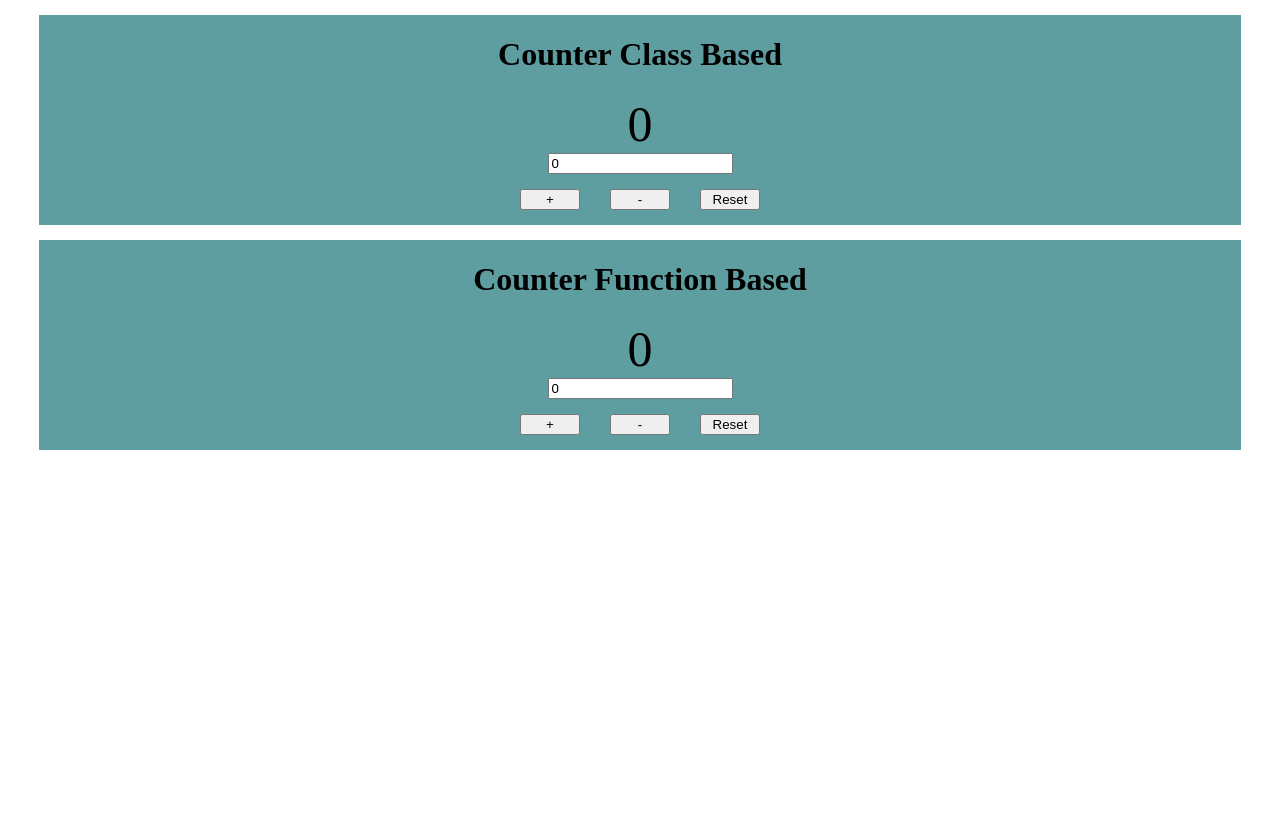
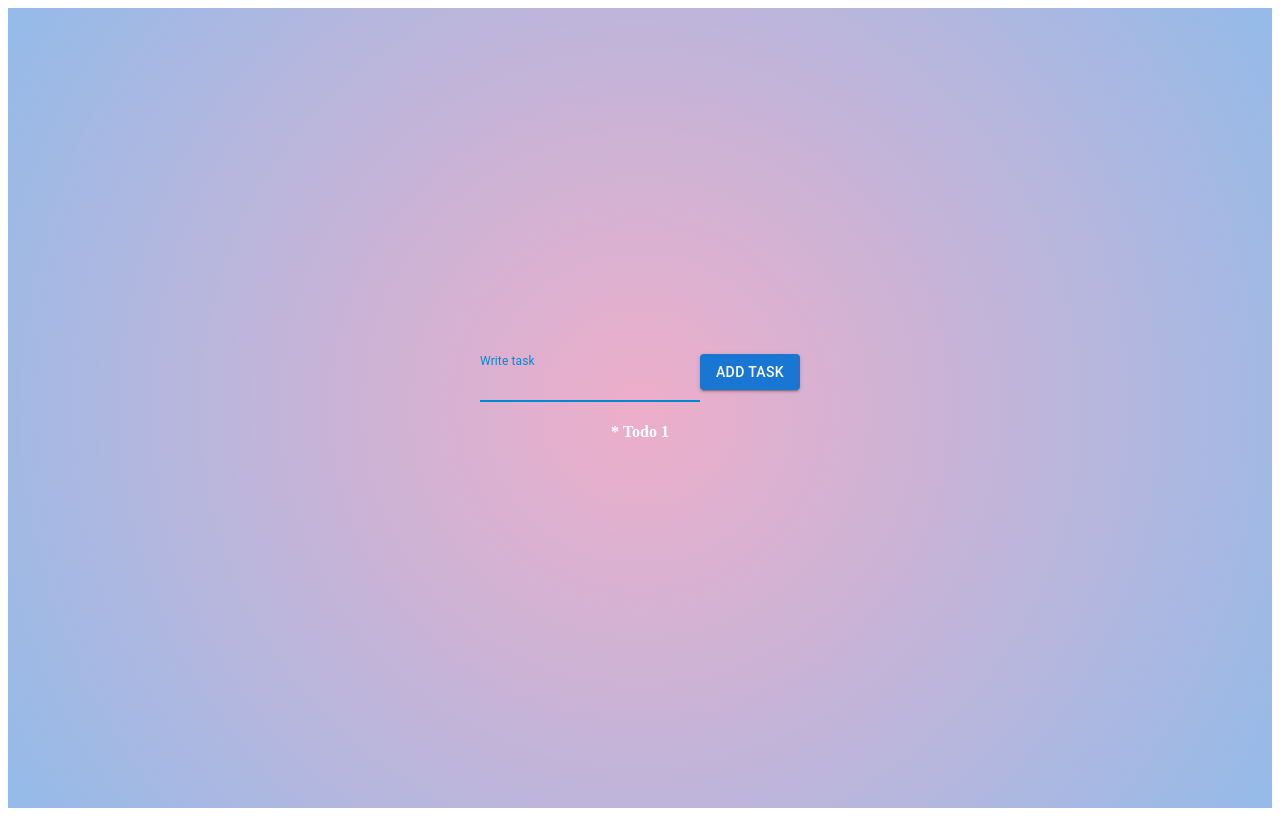
Before and after one commit to AzharKazhikarim/one-lab-hw, a React (Create React App) app: page / in a window 1280 px wide. Built offline with nearby package versions, Linux system fonts and the light colour scheme.

Commit message:
refactor: files naming change

```diff
--- a/package.json
+++ b/package.json
@@ -3,6 +3,10 @@
   "version": "0.1.0",
   "private": true,
   "dependencies": {
+    "@emotion/react": "^11.9.0",
+    "@emotion/styled": "^11.8.1",
+    "@material-ui/icons": "^4.11.3",
+    "@mui/material": "^5.6.1",
     "@testing-library/jest-dom": "^5.16.4",
     "@testing-library/react": "^13.0.1",
     "@testing-library/user-event": "^13.5.0",
--- a/public/index.html
+++ b/public/index.html
@@ -1,29 +1,18 @@
 <!DOCTYPE html>
 <html lang="en">
 <head>
-    <meta charset="utf-8" />
-    <link rel="icon" href="%PUBLIC_URL%/favicon.ico" />
-    <meta name="viewport" content="width=device-width, initial-scale=1" />
-    <meta name="theme-color" content="#000000" />
+    <meta charset="utf-8"/>
+    <link rel="icon" href="%PUBLIC_URL%/favicon.ico"/>
+    <meta name="viewport" content="width=device-width, initial-scale=1"/>
+    <meta name="theme-color" content="#000000"/>
     <meta
             name="description"
             content="Web site created using create-react-app"
     />
-    <link rel="apple-touch-icon" href="%PUBLIC_URL%/logo192.png" />
-    <!--
-      manifest.json provides metadata used when your web app is installed on a
-      user's mobile device or desktop. See https://developers.google.com/web/fundamentals/web-app-manifest/
-    -->
-    <link rel="manifest" href="%PUBLIC_URL%/manifest.json" />
-    <!--
-      Notice the use of %PUBLIC_URL% in the tags above.
-      It will be replaced with the URL of the `public` folder during the build.
-      Only files inside the `public` folder can be referenced from the HTML.
+    <link rel="apple-touch-icon" href="%PUBLIC_URL%/logo192.png"/>
 
-      Unlike "/favicon.ico" or "favicon.ico", "%PUBLIC_URL%/favicon.ico" will
-      work correctly both with client-side routing and a non-root public URL.
-      Learn how to configure a non-root public URL by running `npm run build`.
-    -->
+    <link rel="manifest" href="%PUBLIC_URL%/manifest.json"/>
+
     <title>React App</title>
 </head>
 <body>
--- a/src/App.css
+++ b/src/App.css
@@ -1,38 +1,18 @@
 .App {
+  display: flex;
+  align-items: center;
+  justify-content: center;  background: rgb(238,174,202);
+  background: radial-gradient(circle, rgba(238,174,202,1) 0%, rgba(148,187,233,1) 100%);
+  height: 100vh;
   text-align: center;
 }
-
-.App-logo {
-  height: 40vmin;
-  pointer-events: none;
+.todo-container{
+  background-color: white;
+  padding: 18px;
+  border-radius: 8px;
 }
-
-@media (prefers-reduced-motion: no-preference) {
-  .App-logo {
-    animation: App-logo-spin infinite 20s linear;
-  }
+.todo-wrapper{
+  display: flex;
+  align-items: center;
+  flex-direction: column;
 }
-
-.App-header {
-  background-color: #282c34;
-  min-height: 100vh;
-  display: flex;
-  flex-direction: column;
-  align-items: center;
-  justify-content: center;
-  font-size: calc(10px + 2vmin);
-  color: white;
-}
-
-.App-link {
-  color: #61dafb;
-}
-
-@keyframes App-logo-spin {
-  from {
-    transform: rotate(0deg);
-  }
-  to {
-    transform: rotate(360deg);
-  }
-}
--- a/src/App.tsx
+++ b/src/App.tsx
@@ -1,14 +1,14 @@
 import './App.css';
-import ClassBasedCounter from './hw1/ClassBasedCounter';
-import FunctionBasedCounter from './hw1/FunctionBasedCounter';
+import TodoList from "./lecture2/TodoList";
 
 function App() {
-  return (
-    <div className="App">
-    <ClassBasedCounter/>
-    <FunctionBasedCounter/>
-    </div>
-  );
+    return (
+        <div className="App">
+            <TodoList/>
+            {/*<ClassBasedCounter/>*/}
+            {/*<FunctionBasedCounter/>*/}
+        </div>
+    );
 }
 
 export default App;
--- /dev/null
+++ b/src/hw2/Todo.tsx
@@ -0,0 +1,6 @@
+const Todo = () => {
+    return (
+        <>
+        </>
+    )
+}
--- /dev/null
+++ b/src/lecture2/TodoList.tsx
@@ -0,0 +1,39 @@
+import {FC, useState} from "react";
+import {Button, TextField} from "@mui/material";
+
+const TodoList: FC = () => {
+    const [inputValue, setInputValue] = useState("");
+    const [todo, setTodos] = useState([{
+        id: 1,
+        desc: "Todo 1",
+        done: true,
+    }]);
+
+    const handleSubmit = () => {
+        setTodos((todo) => [...todo, {id: 2, desc: inputValue, done: false}]);
+        setInputValue("");
+    };
+
+    return (
+        <>
+            <div className="container">
+                <TextField
+                    label="Write task"
+                    variant="standard"
+                    color="info"
+                    focused
+                    value={inputValue}
+                    onChange={(e) => setInputValue(e.target.value)}
+                />
+                <Button variant="contained" onClick={handleSubmit}>Add Task</Button>
+
+                {
+                    todo.map(e => (
+                        <h4 style={{color: "white"}}>* {e.desc}</h4>
+                    ))
+                }
+            </div>
+        </>
+    )
+}
+export default TodoList;
```
Also changed, not shown: src/hw2/Item.tsx (added), 1 other file (tests, documents, lock files or other folders). Lines whose indentation alone changed are shown as unchanged.
